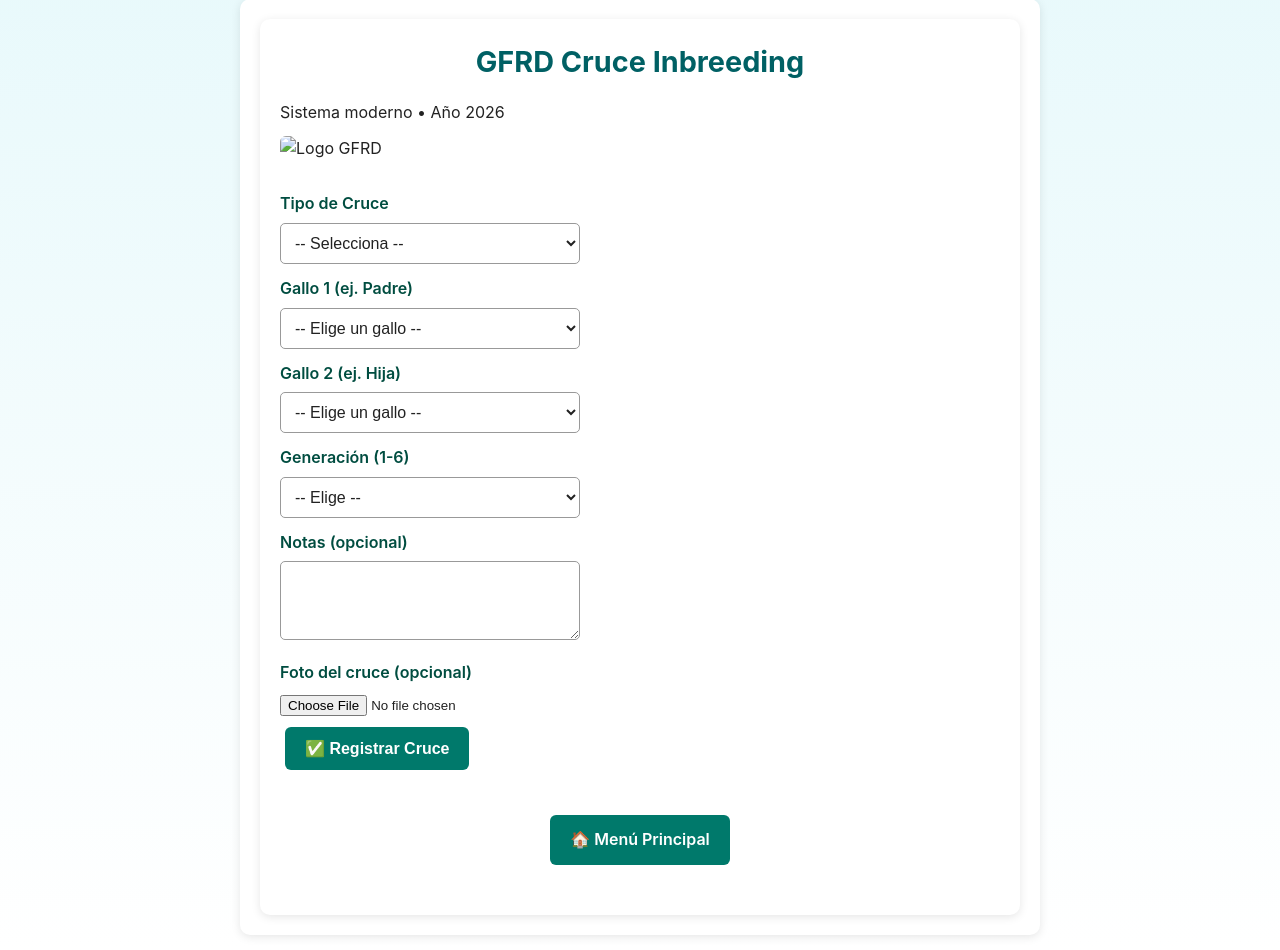
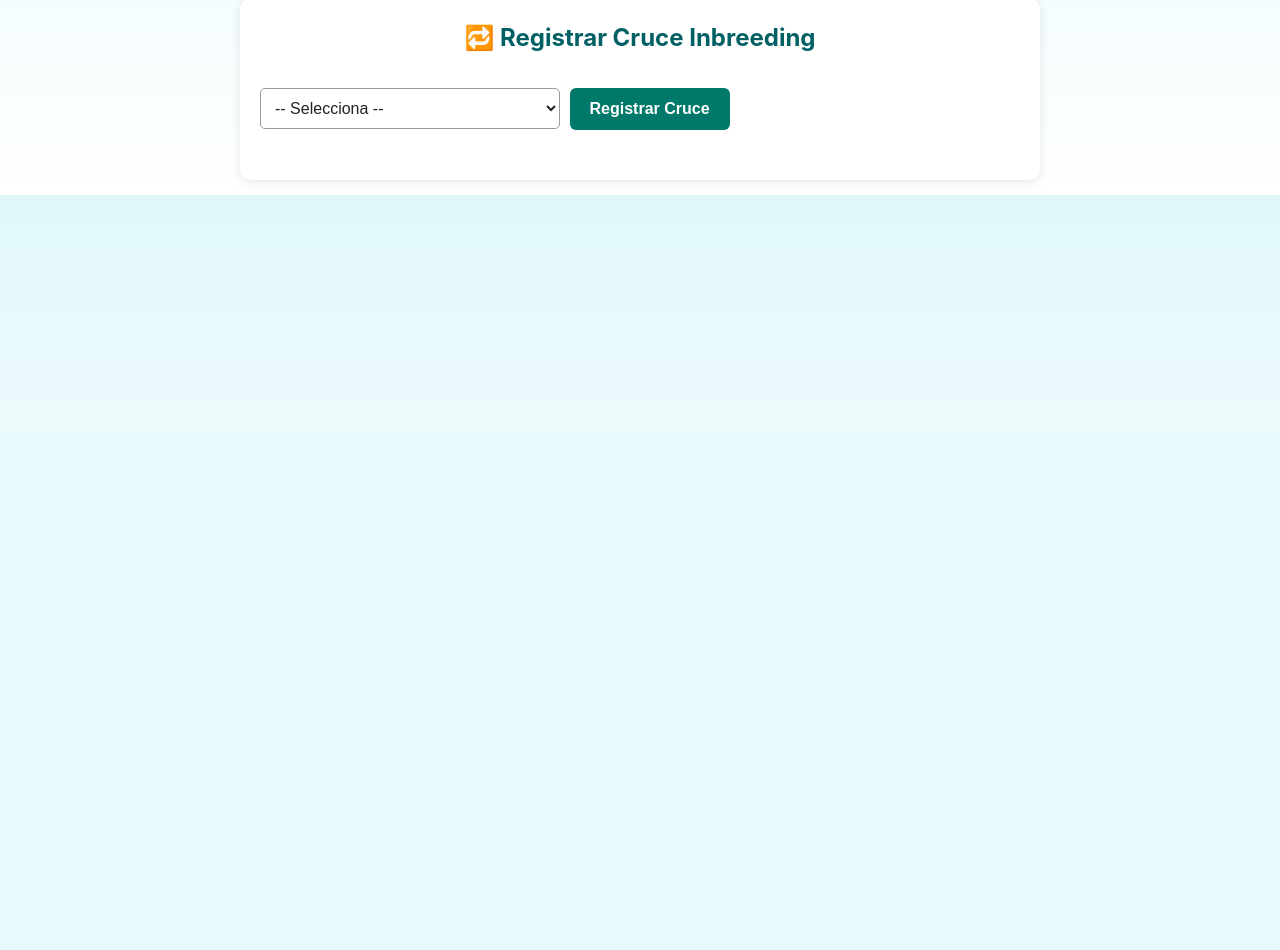
Before and after one commit to danny437/GalloFinoRD, a Flask app: template templates/cruce_inbreeding.html in a window 1280 px wide. Shown: the part 369-1319 px from the top of the page. After the commit the page ends 564 px from the top, so only its background shows below. Run offline with Flask 3, Linux system fonts and the light colour scheme; the template is opened without the code that fills it, so the values that code supplies are empty; grey boxes are pictures that could not be loaded.

Commit message:
Update cruce_inbreeding.html

```diff
--- a/templates/cruce_inbreeding.html
+++ b/templates/cruce_inbreeding.html
@@ -1,143 +1,13 @@
-<!-- templates/cruce_inbreeding.html -->
 {% extends "base.html" %}
-
-{% block title %}GFRD Cruce Inbreeding{% endblock %}
-
-{% block head %}
-<script>
-function actualizarCampos() {
-  const tipo = document.getElementById("tipo_cruce").value;
-  const registro = document.getElementById("registro");
-  const opciones = `{{ opciones_gallos|safe }}`;
-
-  if (tipo === "Padre-Hija") {
-    registro.innerHTML = `
-      <div class="form-group">
-        <label for="gallo1">Padre</label>
-        <select name="gallo1" id="gallo1" required>
-          <option value="">-- Elige un gallo --</option>${opciones}
-        </select>
-      </div>
-      <div class="form-group">
-        <label for="gallo2">Hija</label>
-        <select name="gallo2" id="gallo2" required>
-          <option value="">-- Elige un gallo --</option>${opciones}
-        </select>
-      </div>`;
-  } else if (tipo === "Madre-Hijo") {
-    registro.innerHTML = `
-      <div class="form-group">
-        <label for="gallo1">Madre</label>
-        <select name="gallo1" id="gallo1" required>
-          <option value="">-- Elige un gallo --</option>${opciones}
-        </select>
-      </div>
-      <div class="form-group">
-        <label for="gallo2">Hijo</label>
-        <select name="gallo2" id="gallo2" required>
-          <option value="">-- Elige un gallo --</option>${opciones}
-        </select>
-      </div>`;
-  } else if (tipo === "Hermano-Hermana") {
-    registro.innerHTML = `
-      <div class="form-group">
-        <label for="gallo1">Hermano 1</label>
-        <select name="gallo1" id="gallo1" required>
-          <option value="">-- Elige un gallo --</option>${opciones}
-        </select>
-      </div>
-      <div class="form-group">
-        <label for="gallo2">Hermana</label>
-        <select name="gallo2" id="gallo2" required>
-          <option value="">-- Elige un gallo --</option>${opciones}
-        </select>
-      </div>`;
-  } else {
-    registro.innerHTML = `
-      <div class="form-group">
-        <label for="gallo1">Gallo 1</label>
-        <select name="gallo1" id="gallo1" required>
-          <option value="">-- Elige un gallo --</option>${opciones}
-        </select>
-      </div>
-      <div class="form-group">
-        <label for="gallo2">Gallo 2</label>
-        <select name="gallo2" id="gallo2" required>
-          <option value="">-- Elige un gallo --</option>${opciones}
-        </select>
-      </div>`;
-  }
-}
-</script>
+{% block title %}Cruce Inbreeding{% endblock %}
+{% block content %}
+<h2>🔁 Registrar Cruce Inbreeding</h2>
+<form method="POST" action="#">
+  <select name="tipo_cruce">
+    <option value="">-- Selecciona --</option>
+    <option value="Padre-Hija">Padre-Hija</option>
+    <option value="Madre-Hijo">Madre-Hijo</option>
+  </select>
+  <button type="submit">Registrar Cruce</button>
+</form>
 {% endblock %}
-
-{% block content %}
-<div class="container">
-  <div class="header-modern">
-    <div>
-      <h1>GFRD Cruce Inbreeding</h1>
-      <p class="subtitle">Sistema moderno • Año 2026</p>
-    </div>
-    <img src="{{ url_for('logo') }}" alt="Logo GFRD" class="logo">
-  </div>
-  <form method="POST" action="{{ url_for('registrar_cruce') }}" enctype="multipart/form-data" class="card">
-    <div class="form-group">
-      <label for="tipo_cruce">Tipo de Cruce</label>
-      <select name="tipo" id="tipo_cruce" required onchange="actualizarCampos()">
-        <option value="">-- Selecciona --</option>
-        <option value="Padre-Hija">Padre - Hija</option>
-        <option value="Madre-Hijo">Madre - Hijo</option>
-        <option value="Hermano-Hermana">Hermano - Hermana</option>
-        <option value="Medio-Hermanos">Medio Hermanos</option>
-        <option value="Tío-Sobrino">Tío - Sobrino</option>
-      </select>
-    </div>
-
-    <div id="registro">
-      <div class="form-group">
-        <label for="gallo1">Gallo 1 (ej. Padre)</label>
-        <select name="gallo1" id="gallo1" required>
-          <option value="">-- Elige un gallo --</option>
-          {{ opciones_gallos|safe }}
-        </select>
-      </div>
-      <div class="form-group">
-        <label for="gallo2">Gallo 2 (ej. Hija)</label>
-        <select name="gallo2" id="gallo2" required>
-          <option value="">-- Elige un gallo --</option>
-          {{ opciones_gallos|safe }}
-        </select>
-      </div>
-    </div>
-
-    <div class="form-group">
-      <label for="generacion">Generación (1-6)</label>
-      <select name="generacion" id="generacion" required>
-        <option value="">-- Elige --</option>
-        <option value="1">1 (25%)</option>
-        <option value="2">2 (37.5%)</option>
-        <option value="3">3 (50%)</option>
-        <option value="4">4 (62.5%)</option>
-        <option value="5">5 (75%)</option>
-        <option value="6">6 (87.5%)</option>
-      </select>
-    </div>
-
-    <div class="form-group">
-      <label for="notas">Notas (opcional)</label>
-      <textarea name="notas" id="notas" rows="3"></textarea>
-    </div>
-
-    <div class="form-group">
-      <label for="foto">Foto del cruce (opcional)</label>
-      <input type="file" name="foto" id="foto" accept="image/*">
-    </div>
-
-    <button type="submit">✅ Registrar Cruce</button>
-
-    <div class="acciones-centradas">
-      <a href="{{ url_for('menu_principal') }}" class="btn">🏠 Menú Principal</a>
-    </div>
-  </form>
-</div>
-{% endblock %}
```
